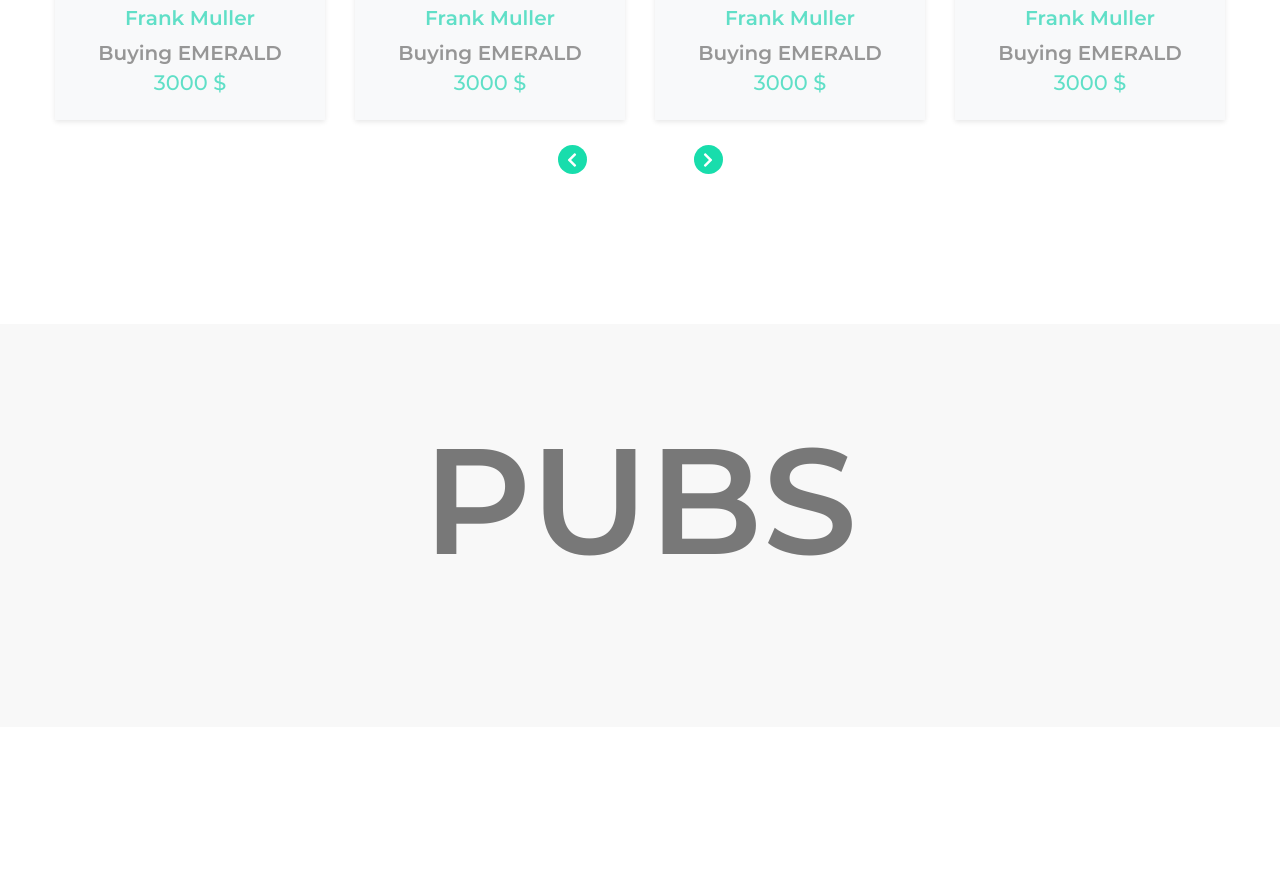
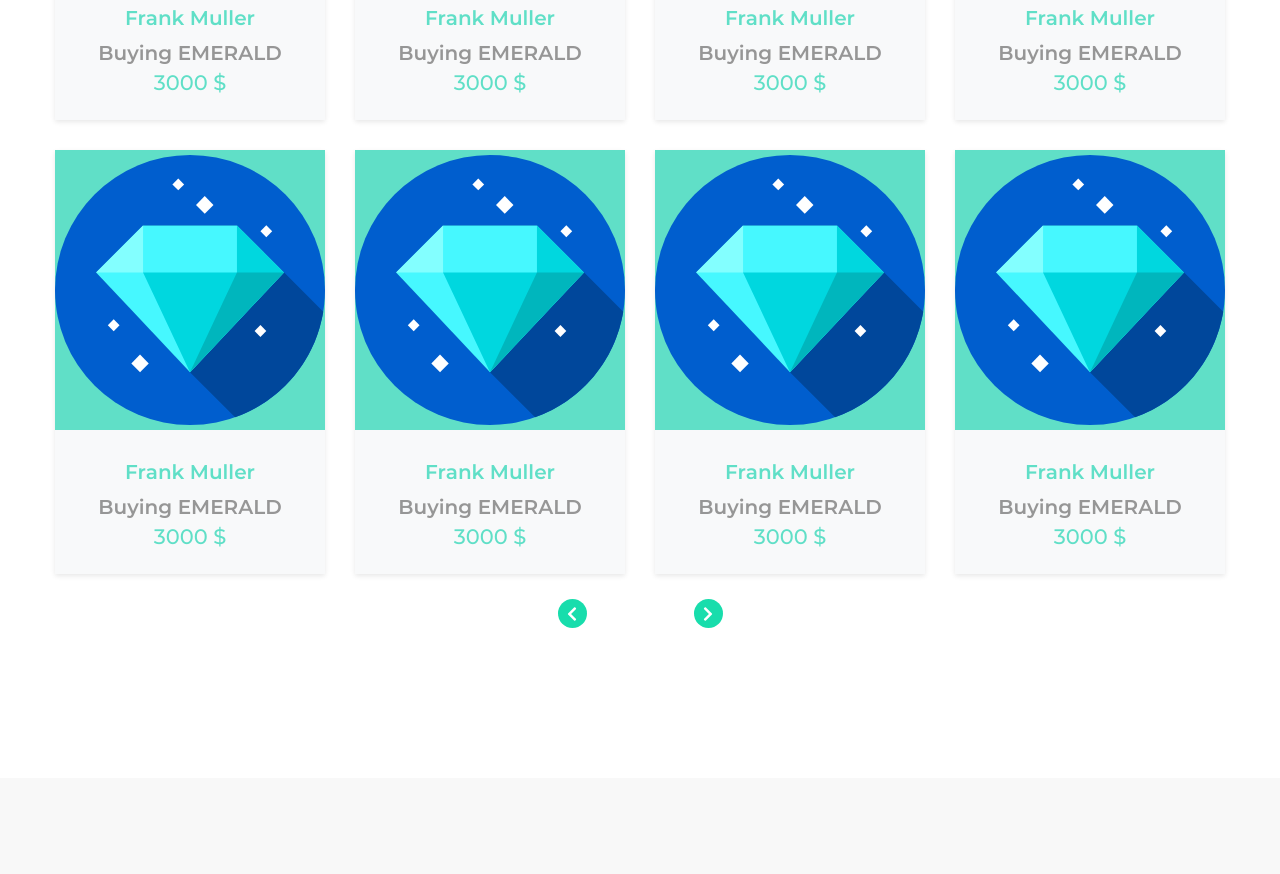
Before and after one commit to coder-hasan/rare-gem, a plain HTML site: page product.html in a window 1280 px wide. Shown: the part 1220-2094 px from the top of the page. Drawn offline with Linux system fonts and the light colour scheme; a web font is replaced by a local one.

Commit message:
Finsl delivery

```diff
--- a/assets/css/style.css
+++ b/assets/css/style.css
@@ -646,7 +646,7 @@
 }
 
 .single_buyer_post_thumb img{
-    width: 80%;
+    width: 100%;
 }
 
 .single_buyer_text{
@@ -696,7 +696,7 @@
 }
 
 .single_vote img{
-    width: 80%;
+    width: 100%;
 }
 
 .single_vote_info{
--- a/product.html
+++ b/product.html
@@ -159,6 +159,54 @@
                         </a>
                     </div>
                 </div>
+                <div class="col-md-3 col-sm-4 col-6">
+                    <div class="single_buyer_post">
+                        <div class="single_buyer_post_thumb d-flex justify-content-center align-items-center">
+                            <img src="assets/images/diamond.svg" alt="">
+                        </div>
+                        <a class="single_buyer_text" href="profile-product.html">
+                            <h5>Frank Muller</h5>
+                            <h3>Buying EMERALD</h3>
+                            <h4>3000 $</h4>
+                        </a>
+                    </div>
+                </div>
+                <div class="col-md-3 col-sm-4 col-6">
+                    <div class="single_buyer_post">
+                        <div class="single_buyer_post_thumb d-flex justify-content-center align-items-center">
+                            <img src="assets/images/diamond.svg" alt="">
+                        </div>
+                        <a class="single_buyer_text" href="profile-product.html">
+                            <h5>Frank Muller</h5>
+                            <h3>Buying EMERALD</h3>
+                            <h4>3000 $</h4>
+                        </a>
+                    </div>
+                </div>
+                <div class="col-md-3 col-sm-4 col-6">
+                    <div class="single_buyer_post">
+                        <div class="single_buyer_post_thumb d-flex justify-content-center align-items-center">
+                            <img src="assets/images/diamond.svg" alt="">
+                        </div>
+                        <a class="single_buyer_text" href="profile-product.html">
+                            <h5>Frank Muller</h5>
+                            <h3>Buying EMERALD</h3>
+                            <h4>3000 $</h4>
+                        </a>
+                    </div>
+                </div>
+                <div class="col-md-3 col-sm-4 col-6">
+                    <div class="single_buyer_post">
+                        <div class="single_buyer_post_thumb d-flex justify-content-center align-items-center">
+                            <img src="assets/images/diamond.svg" alt="">
+                        </div>
+                        <a class="single_buyer_text" href="profile-product.html">
+                            <h5>Frank Muller</h5>
+                            <h3>Buying EMERALD</h3>
+                            <h4>3000 $</h4>
+                        </a>
+                    </div>
+                </div>
                 <div class="col-md-12">
                     <div class="post_pagination d-flex justify-content-between align-items-center">
                         <a href="" class="prev d-flex justify-content-center align-items-center"><i class="fas fa-chevron-left"></i></a>
```
